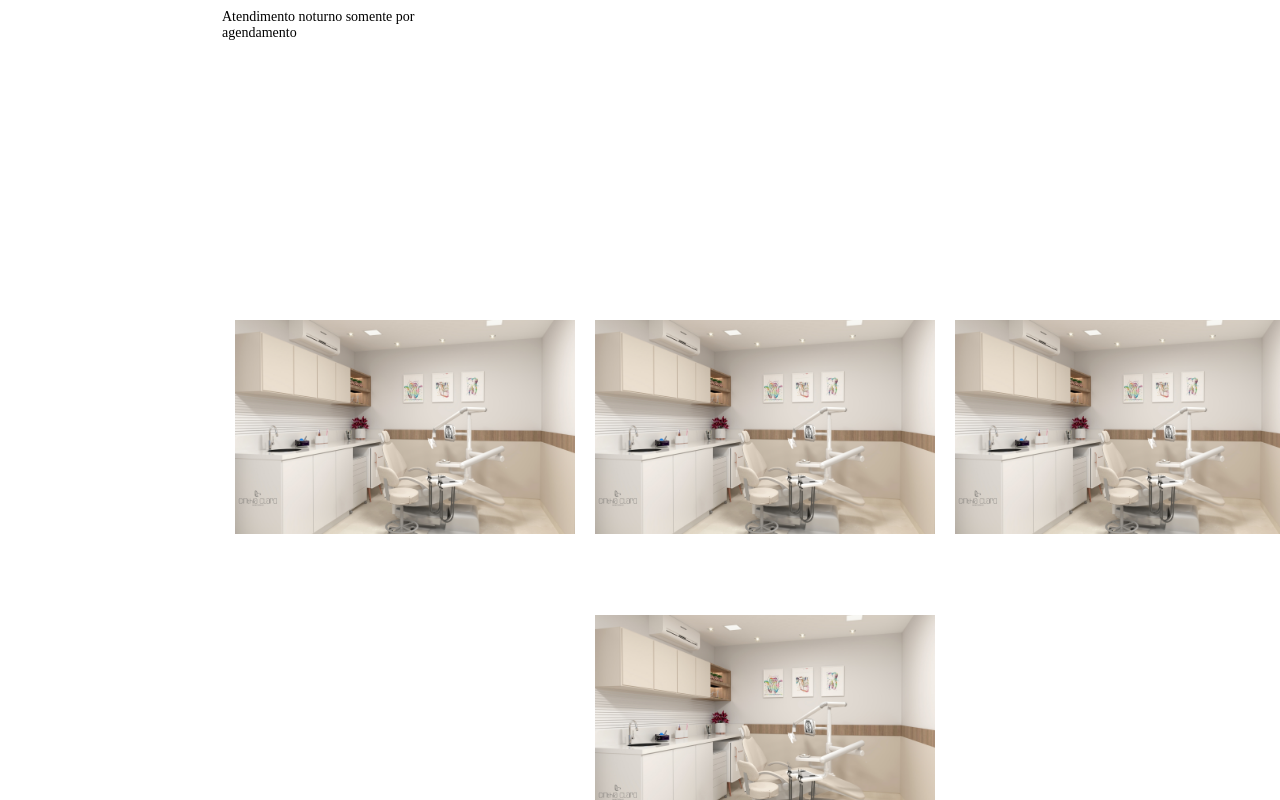
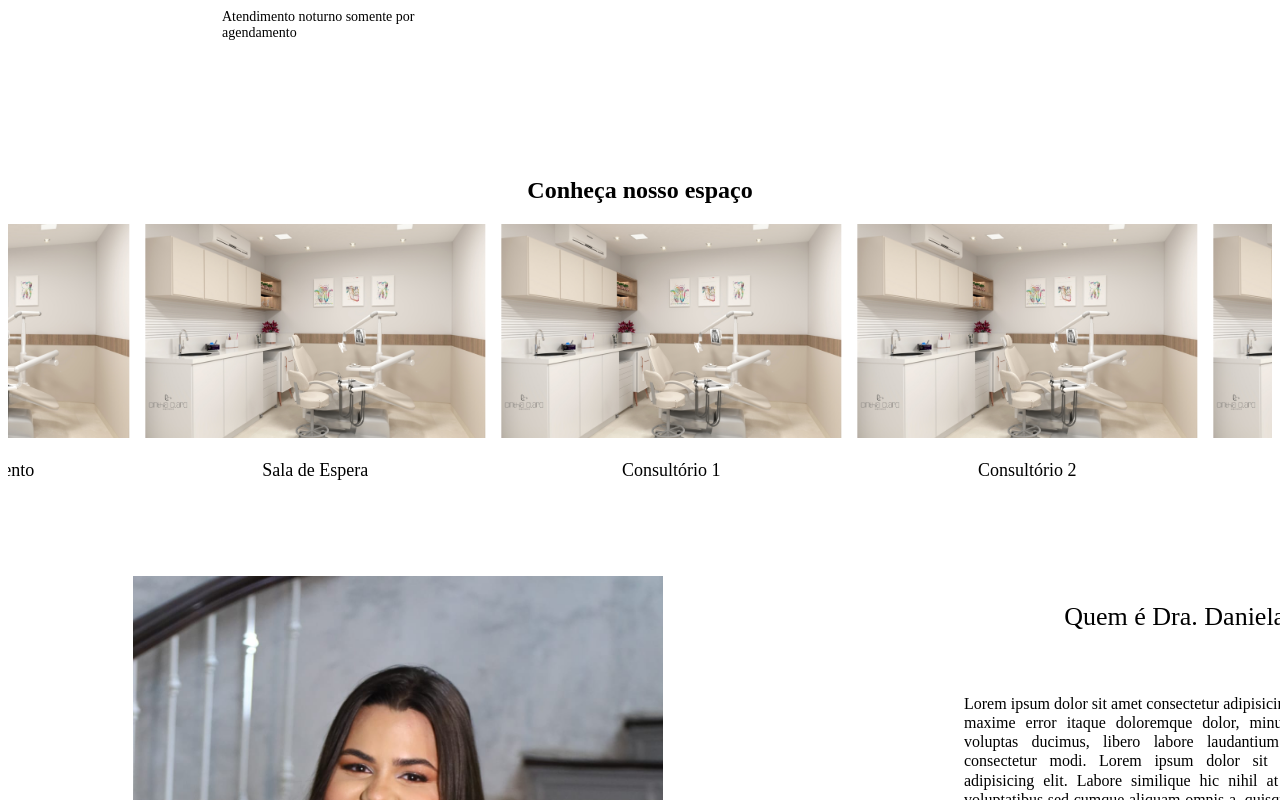
Before and after one commit to wemersonmatheuss/odonto-premium, a React (Vite) app: page / in a window 1280 px wide. Shown: the part 7400-8200 px from the top of the page. Built offline with nearby package versions, Linux system fonts and the light colour scheme.

Commit message:
feat: cria carrossel automatico

```diff
--- a/src/App.tsx
+++ b/src/App.tsx
@@ -28,6 +28,7 @@ export function App() {
       <InfoContact/>
       <SectionPhotos/>
       <About/>
+      <Cta title="Avaliação Gratuita Somente Hoje"/>
     </div>
   )
 }
--- a/src/components/SectionPhotos/index.tsx
+++ b/src/components/SectionPhotos/index.tsx
@@ -1,30 +1,28 @@
-import styles from "./styles.module.css"
-
-import { CardPhoto } from "../CardPhoto"
-import salaConsultorio from "../../assets/salaConsultorio.jpg"
+import styles from "./styles.module.css";
+import { CardPhoto } from "../CardPhoto";
+import salaConsultorio from "../../assets/salaConsultorio.jpg";
 
 export function SectionPhotos() {
+  const photos = [
+    { img: salaConsultorio, space: "Sala de Atendimento" },
+    { img: salaConsultorio, space: "Sala de Espera" },
+    { img: salaConsultorio, space: "Consultório 1" },
+    { img: salaConsultorio, space: "Consultório 2" },
+  ];
+
   return (
     <section className={styles.container}>
       <div className={styles.title}>
         <h2>Conheça nosso espaço</h2>
       </div>
 
-            <div className={styles.card}>
-                <CardPhoto img={salaConsultorio} space="Sala de Atendimento"/>
-
-
-
-                <CardPhoto img={salaConsultorio} space="Sala de Atendimento"/>
-
-
-
-                <CardPhoto img={salaConsultorio} space="Sala de Atendimento"/>
-
-
-
-                <CardPhoto img={salaConsultorio} space="Sala de Atendimento"/>
+        <div className={styles.carousel}>
+            <div className={styles.carouselTrack}>
+                {photos.concat(photos).map((photo, index) => (
+                    <CardPhoto key={index} img={photo.img} space={photo.space} />
+                ))}
+            </div>
         </div>
     </section>
-    )
+  );
 }
--- a/src/components/SectionPhotos/styles.module.css
+++ b/src/components/SectionPhotos/styles.module.css
@@ -1,29 +1,38 @@
-.container {
-    width: 100%;
-    height: auto;
 
-    padding: 45px 125px;
 
-    display: flex;
-    flex-direction: column;
-    align-items: center;
-    justify-content: center;
-    gap: 48px;
-
-    background-color: var(--background-color-secondary);
-    color: #fff;
+ .container {
+  width: 100%;
+  overflow: hidden;
+  padding: 2rem 0;
 }
 
-.title h2{
-    text-align: center;
-    font-size: 36px;
-    font-weight: 500;
+.title {
+  text-align: center;
+  margin-bottom: 1rem;
 }
 
-.card {
-    display: flex;
-    flex-wrap: wrap;
-    align-items: center;
-    justify-content: center;
-    gap: 20px;
+.carousel {
+  overflow: hidden;
+  width: 100%;
 }
+
+.carouselTrack {
+  display: flex;
+  gap: 1rem;
+  animation: scroll 20s linear infinite;
+}
+
+@keyframes scroll {
+  0% {
+    transform: translateX(0);
+  }
+  100% {
+    transform: translateX(-50%);
+  }
+}
+
+/* Ajuste para o CardPhoto */
+.carouselTrack > * {
+  flex: 0 0 auto;
+  width: 300px; /* Ajuste o tamanho do card */
+}
```
Lines whose indentation alone changed are shown as unchanged.
